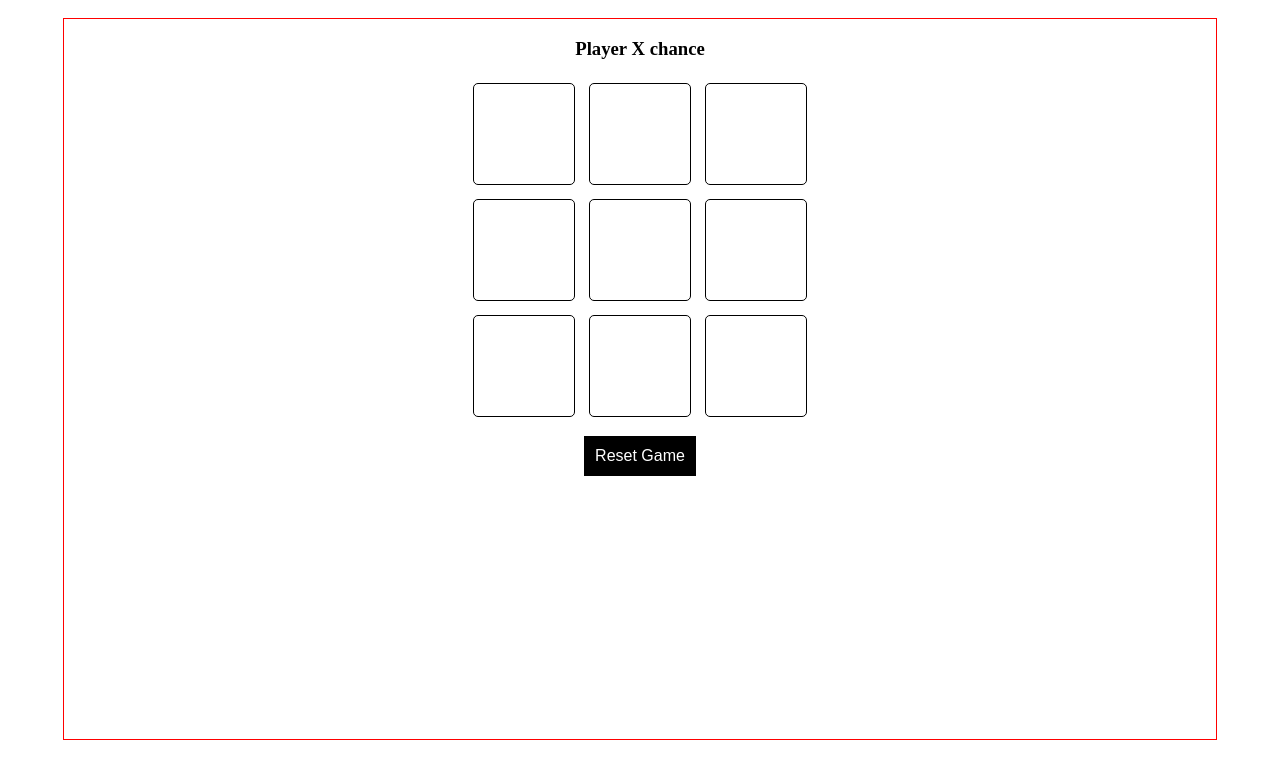
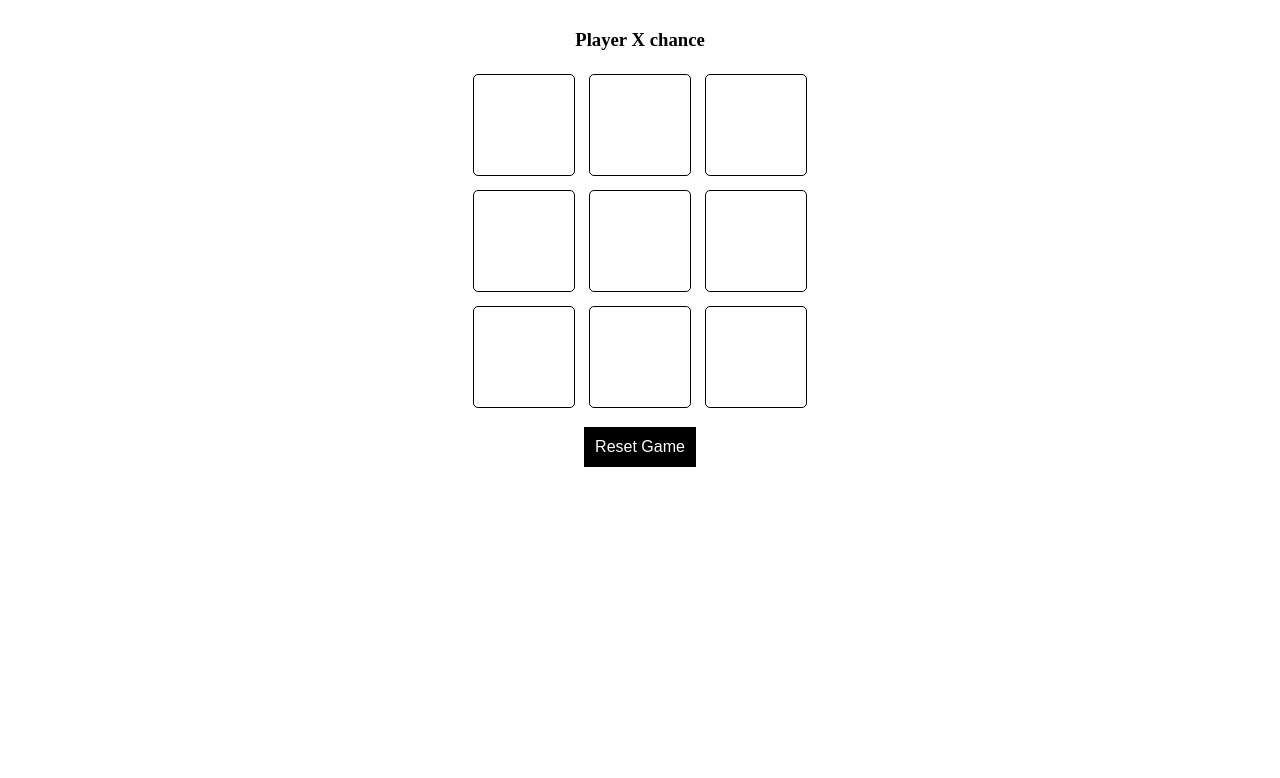
Before and after one commit to RachitSaini19/tictac, a plain HTML site: page index.html in a window 1280 px wide. Drawn offline with Linux system fonts and the light colour scheme.

Commit message:
Update index.html

```diff
--- a/index.html
+++ b/index.html
@@ -6,12 +6,12 @@
 	<title>TicTacToe</title>
 	<style type="text/css">
 		#box{
-			border: 1px solid red;
+		/*	border: 1px solid red; */
 			text-align: center;
 			position: relative;
 			top:10px;
 			width: 90vw;
-			height: 90vh;
+			height: 80vh;
 			margin-left:auto;
 			margin-right:auto;
 		}
```
